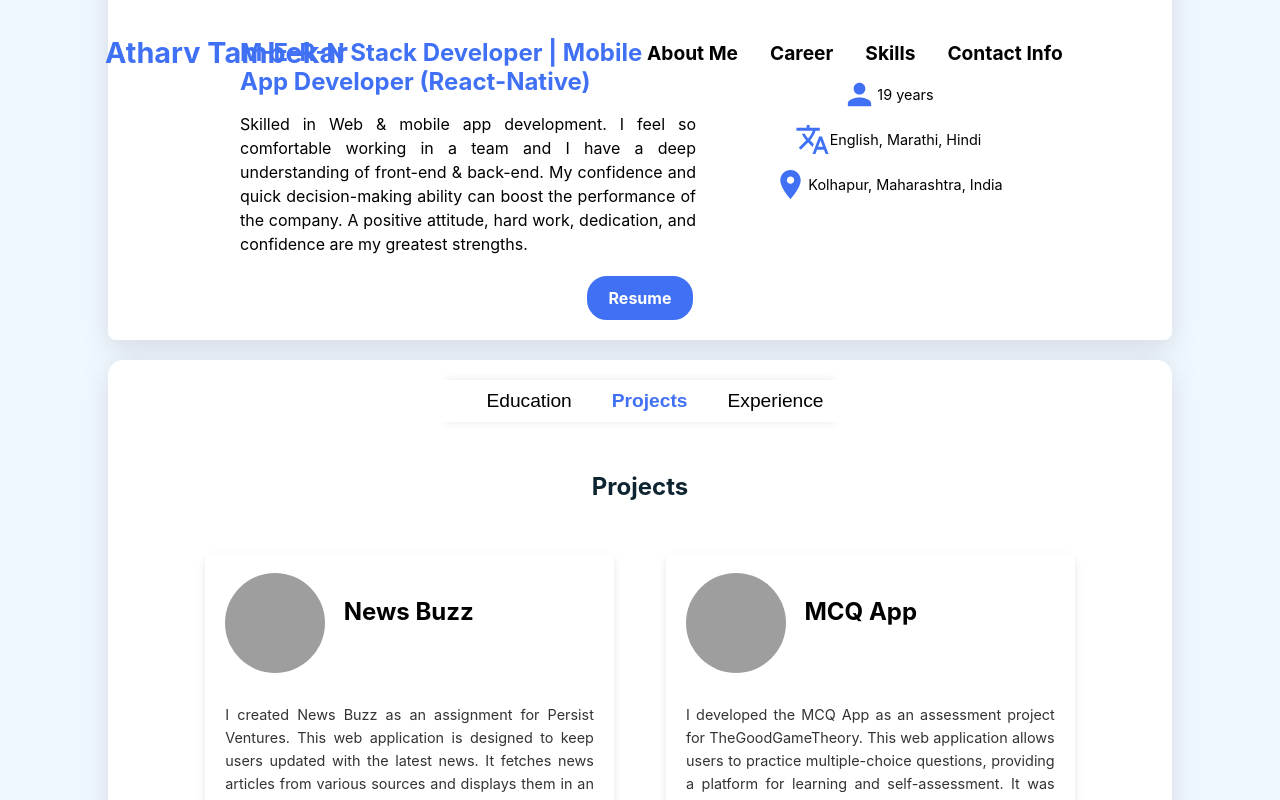
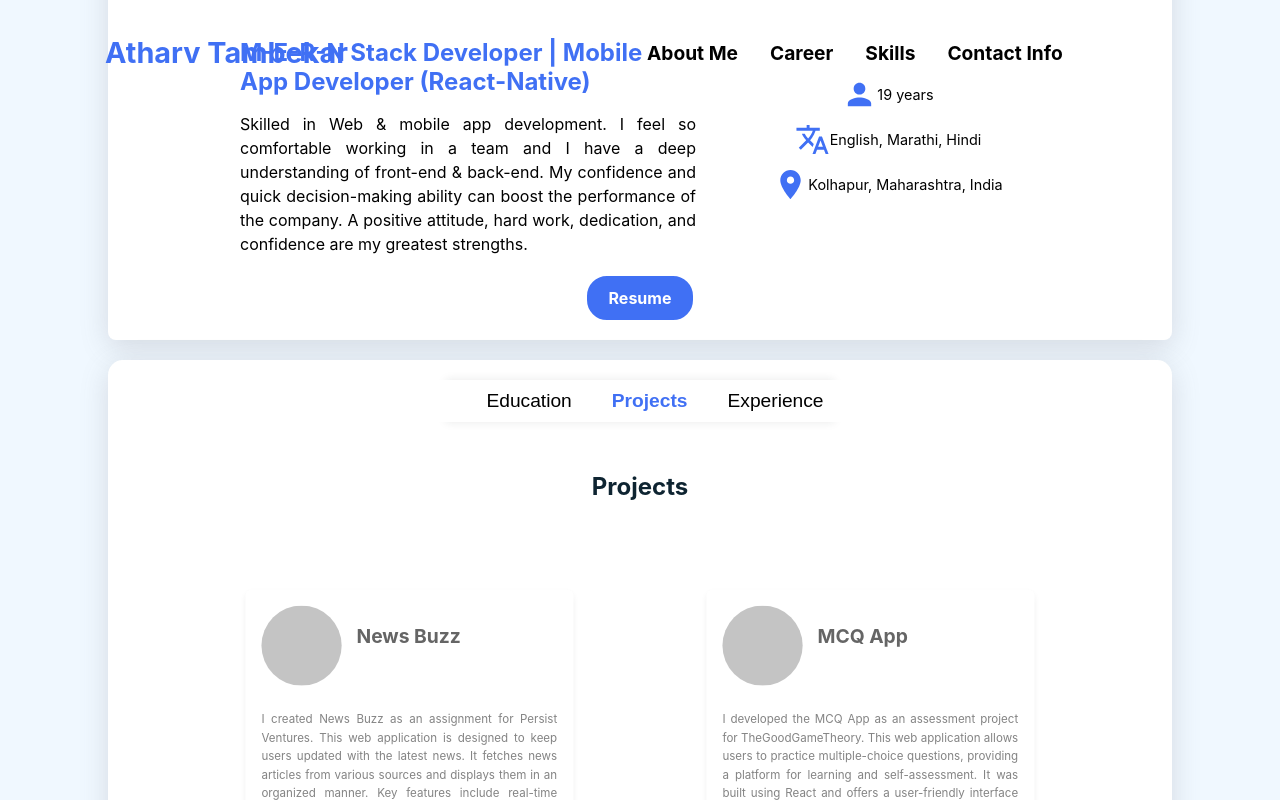
Before and after one commit to Atharv-28/portfolio, a React (Create React App) app: page / in a window 1280 px wide. Both pictures are taken after a click on the button "Projects". Shown: the part 625-1425 px from the top of the page. Built offline with nearby package versions, Linux system fonts and the light colour scheme; grey boxes are pictures that could not be loaded.

Commit message:
reveal & animation to project card added

```diff
--- a/package.json
+++ b/package.json
@@ -13,6 +13,7 @@
     "react": "^18.3.1",
     "react-dom": "^18.3.1",
     "react-icons": "^5.2.1",
+    "react-reveal": "^1.2.2",
     "react-router-dom": "^6.24.1",
     "react-scripts": "5.0.1",
     "switch": "^0.0.0",
--- a/src/App.css
+++ b/src/App.css
@@ -14,7 +14,7 @@ body {
   padding-top: 15vh;
 }
 
-.home{
+.home {
   display: flex;
   flex-direction: column;
   align-items: center;
--- a/src/page/homePage.js
+++ b/src/page/homePage.js
@@ -3,17 +3,28 @@ import Career from "../components/career";
 import Intro from "../components/intro";
 import AboutMe from "../components/aboutMe";
 import Skills from "../components/skills";
+import Footer from "../components/footer";
+import Fade from "react-reveal/Fade";
 import "../App.css";
-import Footer from "../components/footer";
 
 const HomePage = () => {
   return (
     <div className="home">
-      <Intro />
-      <AboutMe />
-      <Career />
-      <Skills />
-      <Footer />
+      <Fade bottom>
+        <Intro />
+      </Fade>
+      <Fade bottom>
+        <AboutMe />
+      </Fade>
+      <Fade bottom>
+        <Career />
+      </Fade>
+      <Fade bottom>
+        <Skills />
+      </Fade>
+      <Fade bottom>
+        <Footer />
+      </Fade>
     </div>
   );
 };
--- a/src/styles/projectCard.css
+++ b/src/styles/projectCard.css
@@ -6,6 +6,20 @@
     box-shadow: 0 2px 4px rgba(0, 0, 0, 0.1);
     cursor: pointer;
     transition: transform 0.3s ease;
+    animation: fadeIn linear 0.5s;
+    animation-timeline: view();
+    animation-range: entry 0 cover 35%;
+  }
+
+  @keyframes fadeIn {
+    from {
+      opacity: 0;
+      scale: 0.5;
+    }
+    to {
+      opacity: 1;
+      scale: 1;
+    }
   }
 
   .project-heading{
```
Also changed, not shown: 1 other file (tests, documents, lock files or other folders).
